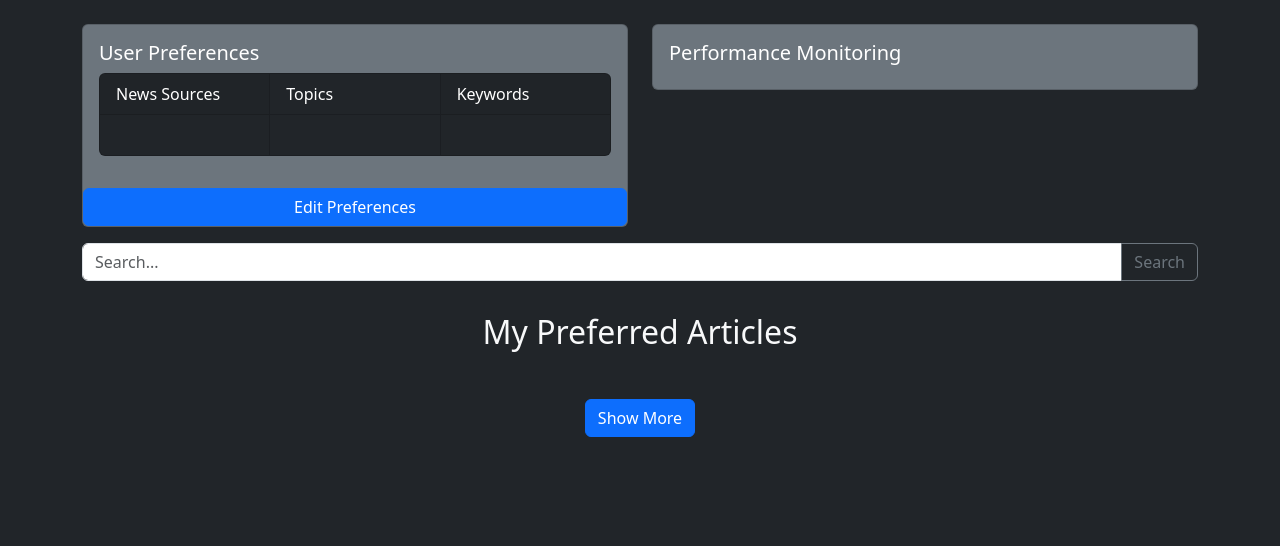
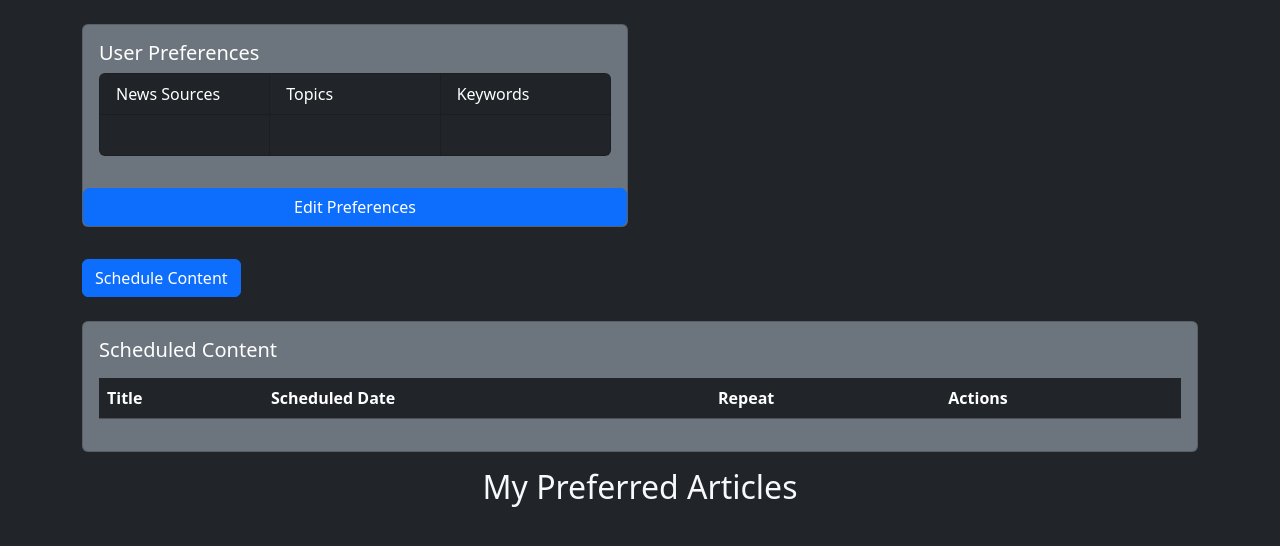
Before and after one commit to iaminhri/COSC-4P02, a Django app: page /accounts/dashboard/ in a window 1280 px wide. Shown: the part 56-602 px from the top of the page. Run offline with Django 5.2, Linux system fonts and the light colour scheme; the visitor is signed in with stand-in values (Sample User, id 1); data comes from the database, SQL or seed files in the repository; lists and menus that the app fills with data are empty; some libraries are stand-ins or nearby versions.

Commit message:
Content scheduling interface on the dashboard

```diff
--- a/trendtailor/trendApp/templates/dashboard.html
+++ b/trendtailor/trendApp/templates/dashboard.html
@@ -1,9 +1,8 @@
 {% extends "base.html" %}
 {% load static %}
+
 {% block body %}
 <body class="bg-dark text-light">
-
-        <!-- Main Content Area -->
     <div class="container mt-4">
         <div class="row">
             <div class="col-md-6 mb-3">
@@ -31,107 +30,224 @@
                             </div>
                         </div>
                     </div>
-                        <form action="{% url 'preferences' %}" method="POST" class="needs-validation">
+                    <form action="{% url 'preferences' %}" method="POST">
                         {% csrf_token %}
                         <button type="submit" class="btn btn-primary w-100">Edit Preferences</button>
                     </form>
                 </div>
             </div>
-                <div class="col-md-6 mb-3">
-                    <div class="card bg-secondary text-white">
-                        <div class="card-body">
-                            <h5 class="card-title">Performance Monitoring</h5>
+        </div>
+
+        <!-- Schedule Content Button -->
+        <button type="button" class="btn btn-primary mt-3" data-bs-toggle="modal" data-bs-target="#scheduleModal">
+            Schedule Content
+        </button>
+
+        <!-- Schedule Modal -->
+        <div class="modal fade" id="scheduleModal" tabindex="-1" aria-labelledby="scheduleModalLabel" aria-hidden="true">
+            <div class="modal-dialog">
+                <div class="modal-content bg-dark text-light">
+                    <div class="modal-header">
+                        <h5 class="modal-title">Schedule Content</h5>
+                        <button type="button" class="btn-close" data-bs-dismiss="modal"></button>
+                    </div>
+                    <div class="modal-body">
+                        <form id="scheduleForm">
+                            {% csrf_token %}
+                            <div class="mb-3">
+                                <label for="scheduleDate" class="form-label">Select Date & Time</label>
+                                <input type="datetime-local" class="form-control" id="scheduleDate" name="schedule_date" required>
+                            </div>
+                            <div class="mb-3">
+                                <label for="repeatOption" class="form-label">Repeat</label>
+                                <select class="form-select" id="repeatOption" name="repeat_option">
+                                    <option value="none">No Repeat</option>
+                                    <option value="daily">Daily</option>
+                                    <option value="weekly">Weekly</option>
+                                    <option value="monthly">Monthly</option>
+                                </select>
+                            </div>
+                            <div class="mb-3">
+                                <label for="contentSelect" class="form-label">Select Content</label>
+                                <select class="form-select" id="contentSelect" name="content_id">
+                                    {% for article in articles %}
+                                    <option value="{{ article.id|default_if_none:0 }}">{{ article.title }}</option>
+                                    {% endfor %}
+                                </select>
+                            </div>
+                            <button type="submit" class="btn btn-success w-100">Schedule</button>
+                        </form>
                     </div>
                 </div>
             </div>
         </div>
 
-            <div class="row">
-                <div class="col-12 mb-3">
-                    <div class="input-group">
-                        <input type="text" class="form-control" placeholder="Search..." aria-label="Search" aria-describedby="button-addon2">
-                        <button class="btn btn-outline-secondary" type="button" id="button-addon2">Search</button>
-                    </div>
-                </div>
-            </div>
-                        {% comment %}
-            <div class="row">
-                <div class="col-12">
-                    <ul class="nav nav-tabs">
-                        <li class="nav-item">
-                            <a class="nav-link active" aria-current="page" href="#">Entries</a>
-                        </li>
-                        <li class="nav-item">
-                            <a class="nav-link" href="#">Add Content</a>
-                        </li>
-                    </ul>
+        <!-- Scheduled Content List -->
+        <div class="card bg-secondary text-white mt-4">
+            <div class="card-body">
+                <h5 class="card-title">Scheduled Content</h5>
                 <table class="table table-dark table-striped mt-3">
                     <thead>
                         <tr>
-                                <th scope="col">Content ID</th>
-                                <th scope="col">Content Name</th>
-                                <th scope="col">Last Updated</th>
-                                <th scope="col">Actions</th>
+                            <th>Title</th>
+                            <th>Scheduled Date</th>
+                            <th>Repeat</th>
+                            <th>Actions</th>
                         </tr>
                     </thead>
                     <tbody>
+                        {% for schedule in scheduled_contents %}
                             <tr>
-                                <td>101</td>
-                                <td>Tech Innovations</td>
-                                <td>2025-01-26</td>
+                                <td>{{ schedule.article.title }}</td>
+                                <td>{{ schedule.schedule_date|date:"F jS, Y \\a\\t g:i A" }}</td>
+                                <td>{{ schedule.get_repeat_option_display|title }}</td>
                                 <td>
-                                    <button class="btn btn-primary btn-sm">Edit</button>
+                                    <button class="btn btn-warning btn-sm edit-button"
+                                        data-bs-toggle="modal" data-bs-target="#editModal"
+                                        data-id="{{ schedule.id }}"
+                                        data-date="{{ schedule.schedule_date|date:'Y-m-d\TH:i' }}"
+                                        data-repeat="{{ schedule.repeat_option }}">Edit</button>
+                                    <form method="POST" action="{% url 'delete_schedule' schedule.id %}" class="d-inline">
+                                        {% csrf_token %}
                                         <button class="btn btn-danger btn-sm">Delete</button>
+                                    </form>
                                 </td>
                             </tr>
-                            <!-- Additional rows as needed -->
+                        {% endfor %}
                     </tbody>
                 </table>
             </div>
-            </div> {% endcomment %}
+        </div>
 
+        <!-- Featured Articles -->
         <section class="container-fluid my-3 px-1">
-                <div class="row ">
+            <div class="row">
                 <h2 class="text-center mb-4">My Preferred Articles</h2>
             </div>
             <div class="row">
                 {% for article in articles %}
                     <div class="col-md-3 mb-3">
-                            <div class="card shadow-sm bg-dark bg-gradient text-white" style='border: 6px solid #000;'>
+                        <div class="card shadow-sm bg-dark bg-gradient text-white">
                             {% if article.urlToImage %}
                             <div class="ratio ratio-16x9">
-                                    <img src="{{ article.urlToImage }}" class="card-img-top" alt="{{ article.title }}" style="object-fit: cover;">
-                                </div>
-                                {% else %}
-                                <div class="ratio ratio-16x9">
-                                    <img src="{% static 'images/TrendTailor.png' %}" class="card-img-top" alt="{{ article.title }}" style="object-fit: cover;">
+                                <img src="{{ article.urlToImage }}" class="card-img-top" alt="{{ article.title }}">
                             </div>
                             {% endif %}
                             <div class="card-body">
                                 <h5 class="card-title text-truncate">{{ article.title }}</h5>
                                 <p class="card-text">{{ article.description|truncatechars:70 }}</p>
-                                    <div class="d-flex align-items-center justify-content-between">
                                 <a href="{{ article.url }}" class="btn btn-primary">Read More</a>
-                                        <div>
-                                            <button class="btn btn-outline-light btn-sm ms-2" aria-label="Share">
-                                                <i class="fa fa-share"></i> Share
-                                            </button>
-                                            <button class="btn btn-outline-light btn-sm ms-2" onclick="" aria-label="Like">
-                                                <i class="fa fa-thumbs-up"></i> Like
-                                            </button>
-                                        </div>
-                                    </div>
                             </div>
                         </div>
                     </div>
                 {% endfor %}
             </div>
-                <br>
-                <form action="{% url 'content_view' %}" method="POST" class="d-flex justify-content-center" class="needs-validation d-flex justify-content-center">
+        </section>
+
+        <!-- Edit Schedule Modal -->
+        <div id="editModal" class="modal fade" tabindex="-1">
+            <div class="modal-dialog">
+                <div class="modal-content bg-dark text-light">
+                    <div class="modal-header">
+                        <h5 class="modal-title">Edit Schedule</h5>
+                        <button type="button" class="btn-close" data-bs-dismiss="modal"></button>
+                    </div>
+                    <div class="modal-body">
+                        <form id="editForm">
                             {% csrf_token %}
-                    <button type="submit" class="btn btn-primary">Show More</button>
+                            <input type="hidden" name="schedule_id" id="editScheduleId">
+                            <label for="editScheduleDate">New Date & Time:</label>
+                            <input type="datetime-local" name="schedule_date" id="editScheduleDate" class="form-control">
+                            <label for="editRepeatOption">Repeat Option:</label>
+                            <select name="repeat_option" id="editRepeatOption" class="form-select">
+                                <option value="none">None</option>
+                                <option value="daily">Daily</option>
+                                <option value="weekly">Weekly</option>
+                                <option value="monthly">Monthly</option>
+                            </select>
+                            <button type="submit" class="btn btn-primary mt-3">Save Changes</button>
                         </form>
-            </section>
+                    </div>
+                </div>
+            </div>
+        </div>
+
+           <!-- AJAX Script -->
+           <script>
+            document.addEventListener("DOMContentLoaded", function() {
+                document.getElementById("scheduleForm").addEventListener("submit", function(event) {
+                    event.preventDefault();
+
+                    let formData = new FormData(this);
+                    let csrfToken = document.querySelector('input[name="csrfmiddlewaretoken"]').value;
+
+                    fetch("{% url 'schedule_content' %}", {
+                        method: "POST",
+                        headers: {"X-CSRFToken": csrfToken},
+                        body: formData,
+                    })
+                    .then(response => response.json())
+                    .then(data => {
+                        if (data.success) {
+                            alert("Content Scheduled Successfully!");
+                            location.reload();  // Reload the page to update the table
+                        } else {
+                            alert("Error: " + data.error);
+                        }
+                    })
+                    .catch(error => console.error("Error:", error));
+                });
+            });
+            </script>
+
+
+        <!-- Edit Modal -->
+        <script>
+            document.addEventListener("DOMContentLoaded", function () {
+                const editButtons = document.querySelectorAll(".edit-button");
+                const editScheduleId = document.getElementById("editScheduleId");
+                const editScheduleDate = document.getElementById("editScheduleDate");
+                const editRepeatOption = document.getElementById("editRepeatOption");
+                const editModal = new bootstrap.Modal(document.getElementById("editModal"));
+
+                editButtons.forEach(button => {
+                    button.addEventListener("click", function () {
+                        editScheduleId.value = this.getAttribute("data-id");
+                        editScheduleDate.value = this.getAttribute("data-date");
+                        editRepeatOption.value = this.getAttribute("data-repeat");
+                    });
+                });
+
+                document.getElementById("editForm").addEventListener("submit", function (event) {
+                    event.preventDefault();
+
+                    let formData = new FormData(this);
+                    let csrfToken = formData.get("csrfmiddlewaretoken");
+
+                    fetch("{% url 'edit_schedule' %}", {
+                        method: "POST",
+                        headers: { "X-CSRFToken": csrfToken },
+                        body: formData,
+                    })
+                    .then(response => response.json())
+                    .then(data => {
+                        if (data.success) {
+                            alert("Schedule Updated!");
+
+                            const row = document.querySelector(`[data-id="${editScheduleId.value}"]`).closest("tr");
+                            row.children[1].textContent = data.new_date;  // Update the scheduled date
+                            row.children[2].textContent = data.repeat;  // Update repeat option
+
+                            editModal.hide(); // Close modal
+                        } else {
+                            alert("Error: " + data.error);
+                        }
+                    })
+                    .catch(error => console.error("Error:", error));
+                });
+            });
+            </script>
+
     </div>
 </body>
-    {% endblock body %}
+{% endblock %}
--- a/trendtailor/trendApp/trendApp/urls.py
+++ b/trendtailor/trendApp/trendApp/urls.py
@@ -1,41 +1,26 @@
-"""
-URL configuration for trendApp project.
-
-The `urlpatterns` list routes URLs to views. For more information please see:
-    https://docs.djangoproject.com/en/5.1/topics/http/urls/
-Examples:
-Function views
-    1. Add an import:  from my_app import views
-    2. Add a URL to urlpatterns:  path('', views.home, name='home')
-Class-based views
-    1. Add an import:  from other_app.views import Home
-    2. Add a URL to urlpatterns:  path('', Home.as_view(), name='home')
-Including another URLconf
-    1. Import the include() function: from django.urls import include, path
-    2. Add a URL to urlpatterns:  path('blog/', include('blog.urls'))
-"""
 from django.contrib import admin
 from django.urls import path, include
 from django.conf.urls.static import static
 from django.conf import settings
 from . import views
-from django.conf import settings
-from django.conf.urls.static import static
-from django.conf import settings
-from django.conf.urls.static import static
+from .views import edit_schedule
 
 urlpatterns = [
     path('admin/', admin.site.urls),
     path('', views.home, name='home'),  # Home page
-    path('email-T1/', views.email_template_1, name='email_T1'),  # Email template 1 page
-    path('email-T2/', views.email_template_2, name='email_T2'),  # Email template 2 page
-    path('email-T3/', views.email_template_3, name='email_T3'),  # Email template 3 page
-    path('email-T4/', views.email_template_4, name='email_T4'),  # Email template 4 page
-    path('email-T5/', views.email_template_5, name='email_T5'),  # Email template 5 page
+    path('email-T1/', views.email_template_1, name='email_T1'),
+    path('email-T2/', views.email_template_2, name='email_T2'),
+    path('email-T3/', views.email_template_3, name='email_T3'),
+    path('email-T4/', views.email_template_4, name='email_T4'),
+    path('email-T5/', views.email_template_5, name='email_T5'),
     path('', include('UserPreferenceApp.urls')),
     path('accounts/', include('accountsApp.urls')),
     path('accounts/', include('django.contrib.auth.urls')),
-    path('share-email/<int:article_id>/<int:template_id>/', views.share_email, name='share_email'), # share email
+    path('share-email/<int:article_id>/<int:template_id>/', views.share_email, name='share_email'),
+    path('dashboard/', views.dashboard, name='dashboard'),
+    path('schedule/', views.schedule_content, name='schedule_content'),
+    path('delete-schedule/<int:schedule_id>/', views.delete_schedule, name='delete_schedule'),
+    path('edit-schedule/', edit_schedule, name='edit_schedule'),
 ] + static(settings.MEDIA_URL, document_root=settings.MEDIA_ROOT)
 
 urlpatterns += static(settings.STATIC_URL, document_root=settings.STATICFILES_DIRS[0])
--- a/trendtailor/trendApp/trendApp/views.py
+++ b/trendtailor/trendApp/trendApp/views.py
@@ -1,4 +1,4 @@
-from django.shortcuts import render, get_object_or_404
+from django.shortcuts import render, redirect, get_object_or_404
 from django.http import HttpResponse, JsonResponse
 from django.core.mail import send_mail
 from UserPreferenceApp.utils import fetch_articles_from_api_1, fetch_articles_from_api_3
@@ -9,11 +9,17 @@ from django.core.paginator import Paginator
 from UserPreferenceApp.models import Article
 from django.db.models import Q
 from django.views.decorators.clickjacking import xframe_options_exempt
+from .models import ScheduledContent
+from django.utils import timezone
+from datetime import datetime
+
+print("Loading views.py...")
 
 def home(request):
     topics_and_keywords = {
-        "Artificial": ["Artificial", "Artificial", "Intelligence", "AI", "Research", "University", "Medical", "Stock", "Market"],
-        "technology": ["web", "development", "softwares", "Blockchain", "Cyber Security", "Internet of Things", "Machine Learning"],        "Science": ["Experiment", "Theory"],
+        "Artificial": ["Artificial", "Intelligence", "AI", "Research", "University", "Medical", "Stock", "Market"],
+        "technology": ["web", "development", "softwares", "Blockchain", "Cyber Security", "Internet of Things", "Machine Learning"],
+        "Science": ["Experiment", "Theory"],
         "Technology": ["Innovation", "Gadgets"],
         "Health": ["Wellness", "Medicine"],
         "Education": ["Learning", "Schools"],
@@ -32,19 +38,7 @@ def home(request):
         "Fashion": ["Trends", "Designers", "Runways", "Sustainable Fashion"]
     }
 
-    # for topics, keywords in topics_and_keywords.items():
-    #     articles = fetch_articles_from_api_1([topics], keywords)
-
-    # for topics, keywords in topics_and_keywords.items():
-    #     articles = fetch_articles_from_api_2([topics], keywords)
-
-    # for topics, keywords in topics_and_keywords.items():
-    #     articles = fetch_articles_from_api_3([topics], keywords)
-
     articles = fetch_all_articles()
-
-    print("Max Number of Pages", len(articles) / 50)
-
     paginator = Paginator(articles, 52)
     pageNumber = request.GET.get('p', 1)
     articlePageObj = paginator.get_page(pageNumber)
@@ -52,32 +46,99 @@ def home(request):
     return render(request, 'home.html', {"articles": articlePageObj})
 
 def fetch_all_articles():
-    all_articles = Article.objects.all()
-    return all_articles
+    return Article.objects.all()
 
 def check_articles(user, topics, keywords):
     query = Q()
-    # Assuming topics and keywords are lists
     for term in topics + keywords:
         query |= Q(title__icontains=term) | Q(description__icontains=term)
 
     existingArticles = Article.objects.filter(query)
+    return list(existingArticles) if existingArticles.exists() else []
 
-    if existingArticles.exists():
-        articles_list = list(existingArticles)
-        return articles_list
-    else:
-        return []
+# Dashboard View (With Scheduling Feature)
+@login_required
+def dashboard(request):
+    articles = Article.objects.all()
+    scheduled_contents = ScheduledContent.objects.filter(user=request.user).order_by("schedule_date")
+    return render(request, "dashboard.html", {"articles": articles, "scheduled_contents": scheduled_contents})
 
-# Scrum 3 task1: Generate email template with newsletter
+# Schedule Content View
+@login_required
+def schedule_content(request):
+    if request.method == "POST":
+        print("RAW POST Data:", request.POST)
+
+        content_id = request.POST.get("content_id")
+        print(f"Received content_id before processing: {repr(content_id)}")
+
+        schedule_date = request.POST.get("schedule_date")
+        repeat_option = request.POST.get("repeat_option", "none")
+
+        if not content_id or not schedule_date:
+            return JsonResponse({"error": "Missing content ID or schedule date"}, status=400)
+
+        try:
+            content_id = content_id.strip().replace("'", "").replace('"', '')
+            if not content_id.isdigit():
+                return JsonResponse({"error": f"Invalid article ID format: '{content_id}'"}, status=400)
+
+            article_id = int(content_id)
+            print(f"✅ Successfully converted to article_id: {article_id}")
+            article = get_object_or_404(Article, id=article_id)
+            print(f"✅ Fetched article: {article} (Type: {type(article)})")
+
+            if not isinstance(article, Article):
+                raise TypeError(f"❌ Mismatch: Retrieved object is not a valid `Article` instance. Got {type(article)}")
+
+            # Convert schedule_date to timezone-aware datetime
+            schedule_date = timezone.make_aware(datetime.strptime(schedule_date, "%Y-%m-%dT%H:%M"))
+
+            # Create the scheduled content
+            scheduled_content = ScheduledContent.objects.create(
+                user=request.user,
+                article=article,
+                schedule_date=schedule_date,
+                repeat_option=repeat_option
+            )
+
+            return JsonResponse({
+                "success": True,
+                "article_title": article.title,
+                "schedule_date": schedule_date,
+                "repeat_option": scheduled_content.get_repeat_option_display(),
+                "schedule_id": scheduled_content.id
+            })
+
+        except TypeError as te:
+            print(f"❌ TypeError: {str(te)}")
+            return JsonResponse({"error": str(te)}, status=500)
+        except Exception as e:
+            print(f"❌ Unexpected Error: {str(e)}")
+            return JsonResponse({"error": str(e)}, status=500)
+
+    return JsonResponse({"error": "Invalid request"}, status=400)
+
+# Delete Scheduled Content
+@login_required
+def delete_schedule(request, schedule_id):
+    schedule = get_object_or_404(ScheduledContent, id=schedule_id, user=request.user)
+    schedule.delete()
+    return redirect("dashboard")
+
+# Email Template Views
 def email_template_1(request):
     return render(request, 'email_template_1.html')
+
 def email_template_2(request):
     return render(request, 'email_template_2.html')
+
 def email_template_3(request):
     return render(request, 'email_template_3.html')
+
 def email_template_4(request):
     return render(request, 'email_template_4.html')
+
 def email_template_5(request):
     return render(request, 'email_template_5.html')
 
@@ -98,8 +159,7 @@ def share_email(request, article_id, template_id):
         6: "share_email6.html",
     }
 
-    template_name = template_map.get(template_id, "share_email1.html")
-    return render(request, template_name, {"article": article})
+    return render(request, template_map.get(template_id, "share_email1.html"), {"article": article})
 
 # Send Email (Ensures only logged-in users can send emails)
 @csrf_exempt
@@ -133,3 +193,37 @@ def send_email(request):
             return JsonResponse({"error": str(e)}, status=500)
 
     return JsonResponse({"error": "Invalid request"}, status=400)
+
+
+@login_required
+def edit_schedule(request):
+    if request.method == "POST":
+        try:
+            schedule_id = request.POST.get("schedule_id")
+            new_date = request.POST.get("schedule_date")
+            repeat_option = request.POST.get("repeat_option").capitalize()
+
+            print(f"Editing Schedule ID: {schedule_id}, New Date: {new_date}, Repeat: {repeat_option}")
+
+            if new_date:
+                new_date = timezone.make_aware(datetime.strptime(new_date, "%Y-%m-%dT%H:%M"))
+
+            scheduled_content = get_object_or_404(ScheduledContent, id=schedule_id, user=request.user)
+            scheduled_content.schedule_date = new_date
+            scheduled_content.repeat_option = repeat_option.lower()
+            scheduled_content.save()
+
+            formatted_date = scheduled_content.schedule_date.strftime("%B %d, %Y at %I:%M %p")
+
+            return JsonResponse({
+                "success": True,
+                "message": "Schedule updated!",
+                "new_date": formatted_date,
+                "repeat": repeat_option
+            })
+
+        except Exception as e:
+            print(f"Error updating schedule: {str(e)}")
+            return JsonResponse({"success": False, "error": str(e)}, status=500)
+
+    return JsonResponse({"success": False, "error": "Invalid request"}, status=400)
```
Also changed, not shown: trendtailor/trendApp/trendApp/models.py (+17 -6 lines), trendtailor/trendApp/trendApp/migrations/0001_initial.py, trendtailor/trendApp/trendApp/migrations/0002_delete_preferences.py (deleted), trendtailor/trendApp/trendApp/migrations/0003_initial.py (deleted). Lines whose indentation alone changed are shown as unchanged.
